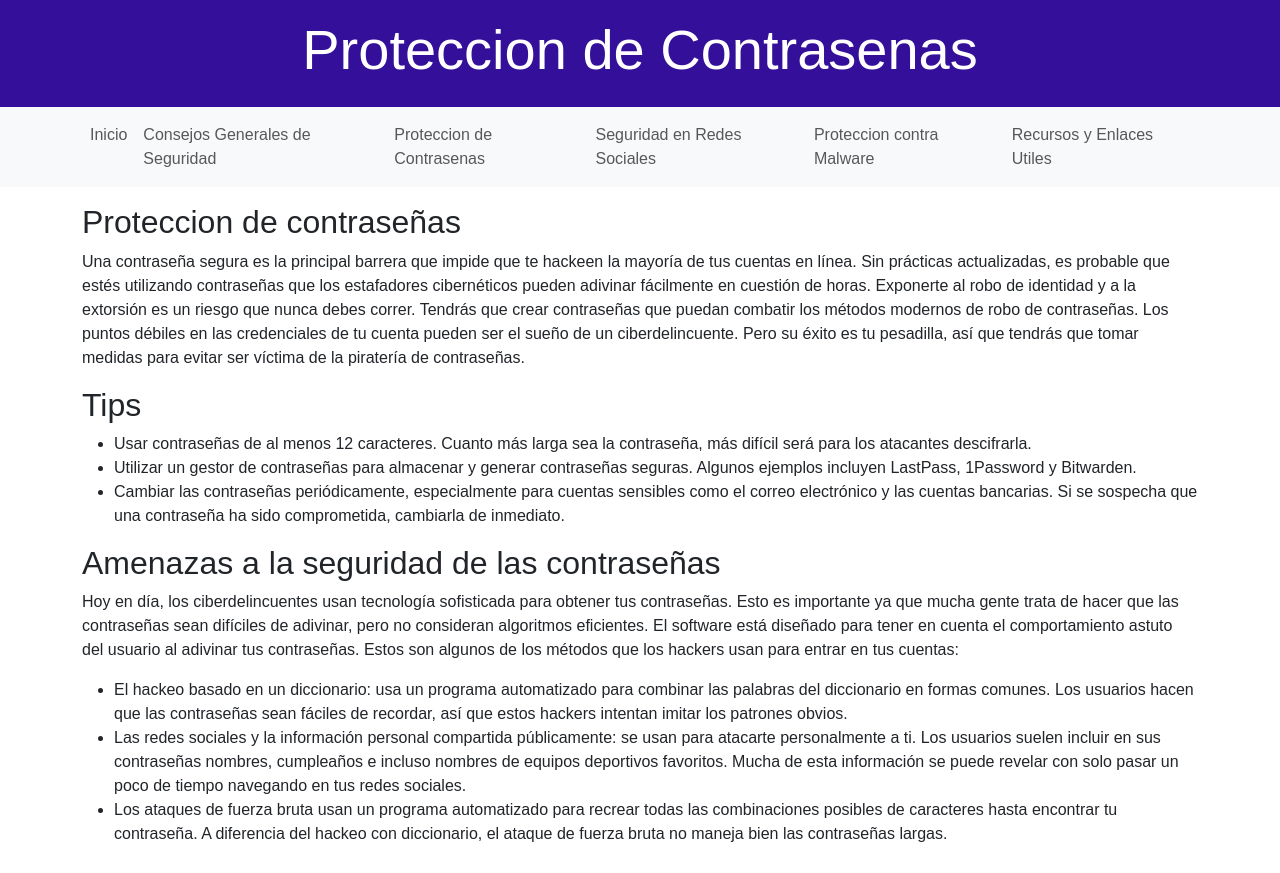
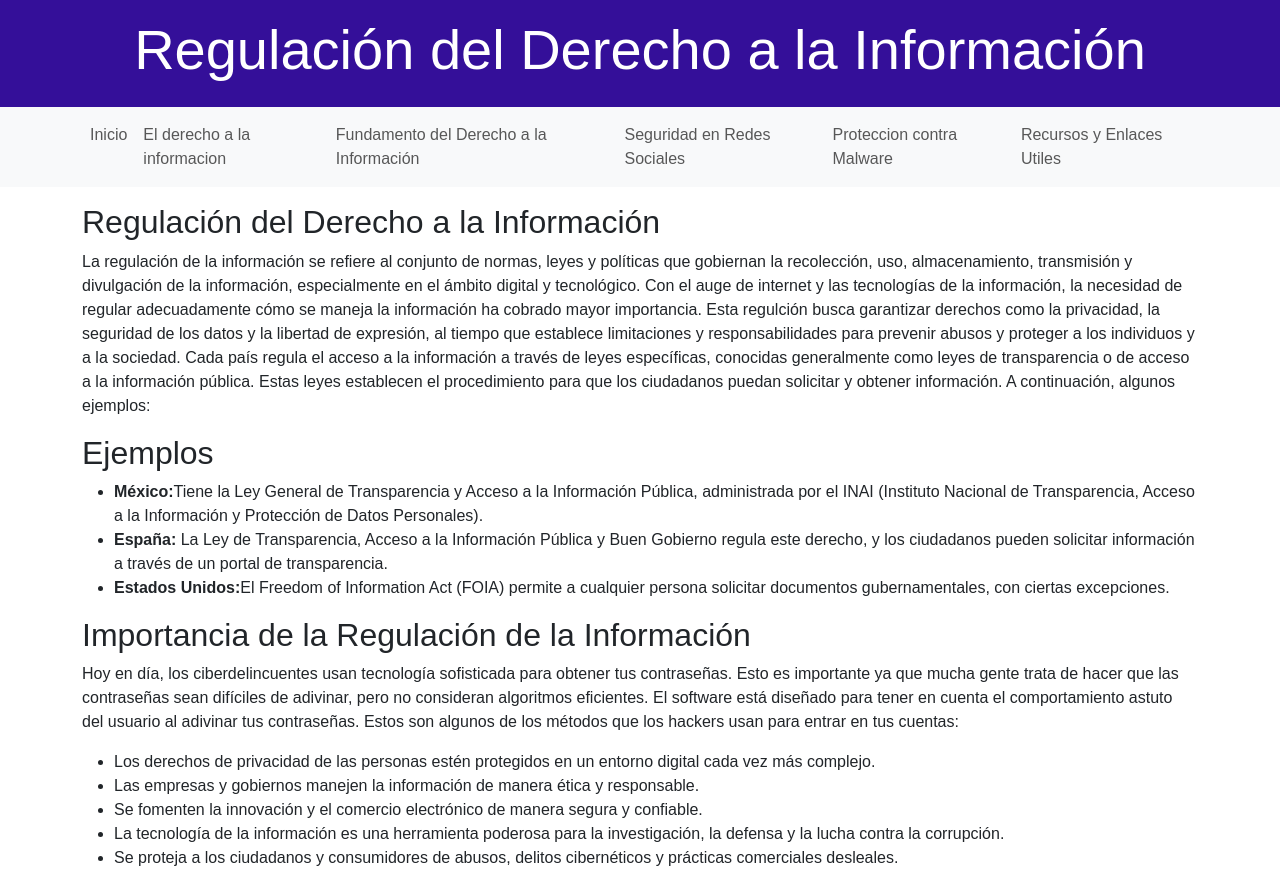
Before and after one commit to 24Kendrick/Ciberseguridad, a plain HTML site: page Tpaginas/Regulacion_de_derechos.html in a window 1280 px wide. Shown: the top 873 px of the page. Drawn offline with nearby package versions, Linux system fonts and the light colour scheme.

Commit message:
se cambia de nombre la tercera pagina

```diff
--- a/Tpaginas/Proteccion_de_Contrasenas.html
+++ b/Tpaginas/Regulacion_de_derechos.html
@@ -31,7 +31,7 @@
 </head>
 <body>
     <header>
-            <h1 class="display-4">Proteccion de Contrasenas</h1>
+            <h1 class="display-4">Regulación del Derecho a la Información</h1>
     </header>
     <nav class="navbar navbar-expand-lg navbar-light bg-light">
         <div class="container">
@@ -44,10 +44,10 @@
                         <a class="nav-link" href="../index.html">Inicio</a>
                     </li>
                     <li class="nav-item">
-                        <a class="nav-link" href="Consejos_Generales_de_Seguridad.html">Consejos Generales de Seguridad</a>
+                        <a class="nav-link" href="El_derecho_a_la_informacion.html">El derecho a la informacion</a>
                     </li>
                     <li class="nav-item">
-                        <a class="nav-link" href="Proteccion_de_Contrasenas.html">Proteccion de Contrasenas</a>
+                        <a class="nav-link" href="Fundamento_del_derecho_informatico.html">Fundamento del Derecho a la Información</a>
                     </li>
                     <li class="nav-item">
                         <a class="nav-link" href="Seguridad_en_Redes_Sociales.html">Seguridad en Redes Sociales</a>
@@ -64,23 +64,26 @@
     </nav>
     <main class="container">
         <section id="home">
-            <h2>Proteccion de contraseñas</h2>
+            <h2> Regulación del Derecho a la Información</h2>
             <p>
-                Una contraseña segura es la principal barrera que impide que te hackeen la mayoría de tus cuentas en línea. Sin prácticas actualizadas, es probable que estés utilizando contraseñas
-                 que los estafadores cibernéticos pueden adivinar fácilmente en cuestión de horas. Exponerte al robo de identidad y a la extorsión es un riesgo que nunca debes correr.
-                 Tendrás que crear contraseñas que puedan combatir los métodos modernos de robo de contraseñas.
-                 Los puntos débiles en las credenciales de tu cuenta pueden ser el sueño de un ciberdelincuente. Pero su éxito es tu pesadilla,
-                 así que tendrás que tomar medidas para evitar ser víctima de la piratería de contraseñas.
+                La regulación de la información se refiere al conjunto de normas, leyes y políticas que gobiernan la recolección, uso, almacenamiento, transmisión y divulgación de la información,
+                especialmente en el ámbito digital y tecnológico. Con el auge de internet y las tecnologías de la información, la necesidad de regular adecuadamente cómo se maneja la información ha cobrado mayor importancia.
+                 Esta regulción busca garantizar derechos como la privacidad, la seguridad de los datos y la libertad de expresión,
+                 al tiempo que establece limitaciones y responsabilidades para prevenir abusos y proteger a los individuos y a la sociedad.
+
+                Cada país regula el acceso a la información a través de leyes específicas, conocidas generalmente como leyes de transparencia o de acceso a la información pública.
+                 Estas leyes establecen el procedimiento para que los ciudadanos puedan solicitar y obtener información. A continuación, algunos ejemplos:
             </p>
-            <h2>Tips</h2>
+            <h2>Ejemplos</h2>
             <ol style="list-style-type:disc">
-                <li>Usar contraseñas de al menos 12 caracteres. Cuanto más larga sea la contraseña, más difícil será para los atacantes descifrarla.</li>
-                <li>Utilizar un gestor de contraseñas para almacenar y generar contraseñas seguras. Algunos ejemplos incluyen LastPass, 1Password y Bitwarden.</li>
-                <li>Cambiar las contraseñas periódicamente, especialmente para cuentas sensibles como el correo electrónico y las cuentas bancarias.
-                    Si se sospecha que una contraseña ha sido comprometida, cambiarla de inmediato.</li>
+                <li><strong>México:</strong>Tiene la Ley General de Transparencia y Acceso a la Información Pública,
+                     administrada por el INAI (Instituto Nacional de Transparencia, Acceso a la Información y Protección de Datos Personales).</li>
+                <li><strong>España:</strong> La Ley de Transparencia, Acceso a la Información Pública y Buen Gobierno regula este derecho,
+                    y los ciudadanos pueden solicitar información a través de un portal de transparencia.</li>
+                <li><strong>Estados Unidos:</strong>El Freedom of Information Act (FOIA) permite a cualquier persona solicitar documentos gubernamentales, con ciertas excepciones.</li>
 
             </ol>
-            <h2>Amenazas a la seguridad de las contraseñas</h2>
+            <h2>Importancia de la Regulación de la Información</h2>
             <p>
                 Hoy en día, los ciberdelincuentes usan tecnología sofisticada para obtener tus contraseñas. Esto es importante ya que mucha gente trata de hacer que las contraseñas sean difíciles de adivinar,
                 pero no consideran algoritmos eficientes.
@@ -88,13 +91,11 @@
                 Estos son algunos de los métodos que los hackers usan para entrar en tus cuentas:
 
                 <ol style="list-style-type:disc">
-                    <li>El hackeo basado en un diccionario: usa un programa automatizado para combinar las palabras del diccionario en formas comunes.
-                         Los usuarios hacen que las contraseñas sean fáciles de recordar, así que estos hackers intentan imitar los patrones obvios.</li>
-                    <li>Las redes sociales y la información personal compartida públicamente: se usan para atacarte personalmente a ti.
-                         Los usuarios suelen incluir en sus contraseñas nombres, cumpleaños e incluso nombres de equipos deportivos favoritos.
-                        Mucha de esta información se puede revelar con solo pasar un poco de tiempo navegando en tus redes sociales.</li>
-                    <li>Los ataques de fuerza bruta usan un programa automatizado para recrear todas las combinaciones posibles de caracteres hasta encontrar tu contraseña.
-                         A diferencia del hackeo con diccionario, el ataque de fuerza bruta no maneja bien las contraseñas largas.</li>
+                    <li>Los derechos de privacidad de las personas estén protegidos en un entorno digital cada vez más complejo.</li>
+                    <li>Las empresas y gobiernos manejen la información de manera ética y responsable.</li>
+                    <li>Se fomenten la innovación y el comercio electrónico de manera segura y confiable.</li>
+                    <li>La tecnología de la información es una herramienta poderosa para la investigación, la defensa y la lucha contra la corrupción.</li>
+                    <li>Se proteja a los ciudadanos y consumidores de abusos, delitos cibernéticos y prácticas comerciales desleales.</li>
             </p>
         </section>
     </main>
```
Also changed, not shown: Tpaginas/Fundamento_del_derecho_informatico.html (+2 -3 lines).
